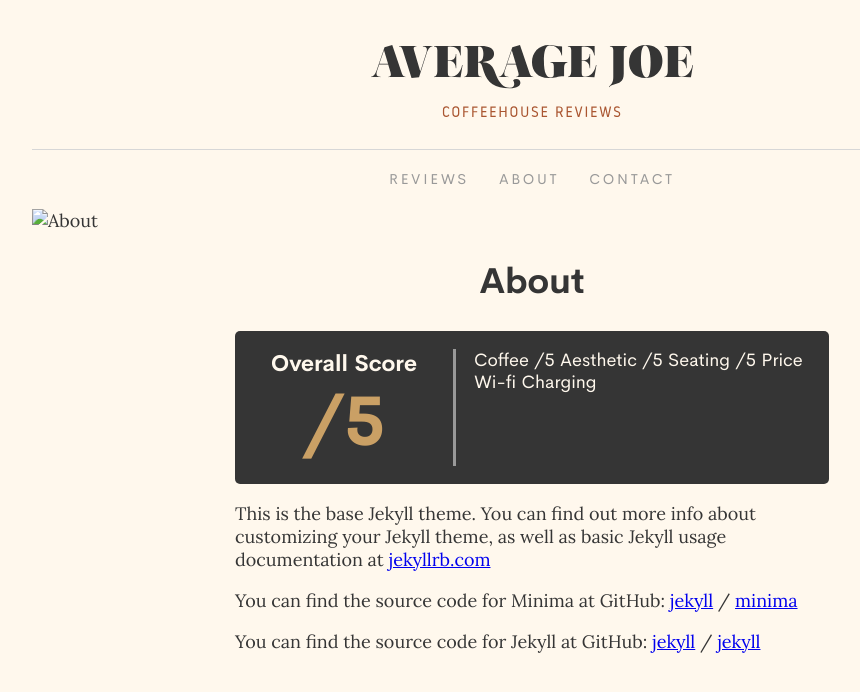
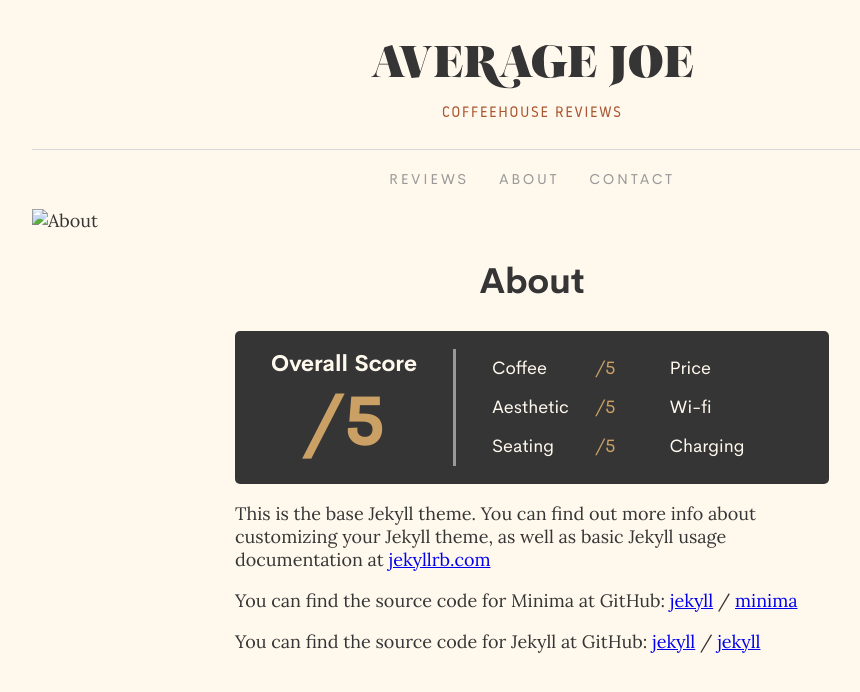
Before and after one commit to chesterhow/average-joe, a Jekyll site: the page built from about.md, in a window 1280 px wide. Shown: the top 692 px of the page, without its empty margins (108-968 px from the left). Built offline with Jekyll 4.4.1, drawn with Linux system fonts in a browser that asks for light colours.

Commit message:
Style review box pt 2

```diff
--- a/_layouts/post.html
+++ b/_layouts/post.html
@@ -17,19 +17,31 @@ layout: default
         <h1 class="review--score">{{ page.review.overall }}/5</h1>
       </div>
 
-      <div class="review--breakdown">
-        <span>Coffee</span>
-        <span>{{ page.review.coffee }}/5</span>
-        <span>Aesthetic</span>
-        <span>{{ page.review.aesthetic }}/5</span>
-        <span>Seating</span>
-        <span>{{ page.review.seating }}/5</span>
-        <span>Price</span>
-        <span>{{ page.review.price }}</span>
-        <span>Wi-fi</span>
-        <span>{{ page.review.wifi }}</span>
-        <span>Charging</span>
-        <span>{{ page.review.charging }}</span>
+      <div class="review--breakdown breakdown">
+        <div class="breakdown--category">
+          <span class="breakdown--label">Coffee</span>
+          <span class="breakdown--score">{{ page.review.coffee }}/5</span>
+        </div>
+        <div class="breakdown--category">
+          <span class="breakdown--label">Price</span>
+          <span class="breakdown--score">{{ page.review.price }}</span>
+        </div>
+        <div class="breakdown--category">
+          <span class="breakdown--label">Aesthetic</span>
+          <span class="breakdown--score">{{ page.review.aesthetic }}/5</span>
+        </div>
+        <div class="breakdown--category">
+          <span class="breakdown--label">Wi-fi</span>
+          <span class="breakdown--score">{{ page.review.wifi }}</span>
+        </div>
+        <div class="breakdown--category">
+          <span class="breakdown--label">Seating</span>
+          <span class="breakdown--score">{{ page.review.seating }}/5</span>
+        </div>
+        <div class="breakdown--category">
+          <span class="breakdown--label">Charging</span>
+          <span class="breakdown--score">{{ page.review.charging }}</span>
+        </div>
       </div>
     </div>
     {{ content }}
--- a/_sass/average-joe/_post.scss
+++ b/_sass/average-joe/_post.scss
@@ -36,6 +36,10 @@
   color: $gold-light;
   font-family: $sans-serif;
 
+  * {
+    @extend %light-on-dark-text;
+  }
+
   &--overall {
     grid-area: overall;
     margin: 1rem 2rem;
@@ -45,7 +49,7 @@
   &--breakdown {
     grid-area: breakdown;
     margin: 1rem 0;
-    padding: 0 1rem;
+    padding: 0 2rem;
     border-left: 3px $grey solid;
   }
 
@@ -59,3 +63,20 @@
     font-size: 3.815rem;
   }
 }
+
+.breakdown {
+  display: grid;
+  grid-column-gap: 3rem;
+  grid-template-columns: 1fr 1fr;
+  align-items: center;
+
+  &--category {
+    position: relative;
+  }
+
+  &--score {
+    position: absolute;
+    right: 0;
+    color: $gold;
+  }
+}
```
